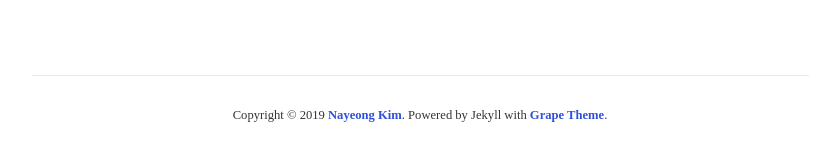
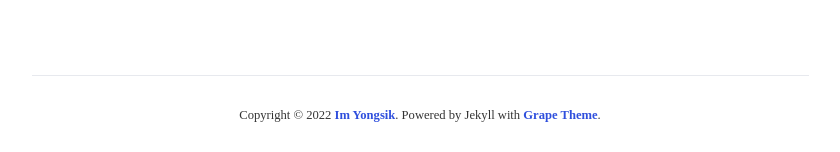
Before and after one commit to Hamsik2rang/Hamsik2rang.github.io, a Jekyll site: the page built from _posts/2019-06-09-grape-theme-style.md, in a window 1280 px wide. Shown: the part 1157-1309 px from the top of the page, without its empty margins (220-1060 px from the left). Built offline with Jekyll 4.4.1, drawn with Linux system fonts in a browser that asks for light colours; nearby versions of some CDN libraries; some web fonts are replaced.

Commit message:
change footer

```diff
--- a/_includes/footer.html
+++ b/_includes/footer.html
@@ -1,7 +1,7 @@
 <footer>
   <div class="footer">
-    Copyright © 2019
-    <a href="https://github.com/NAYE0NG">Nayeong Kim</a>.
+    Copyright © 2022
+    <a href="https://github.com/Hamsik2rang">Im Yongsik</a>.
     Powered by Jekyll with
     <a href="https://github.com/naye0ng/Grape-Theme">Grape Theme</a>.
   </div>
```
